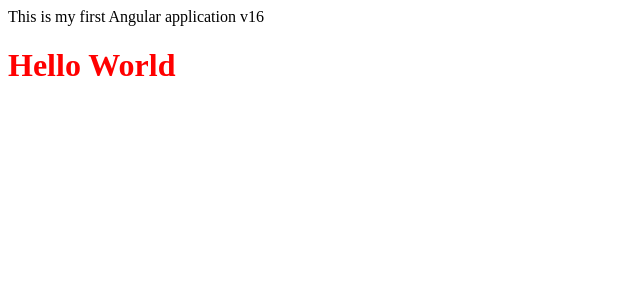
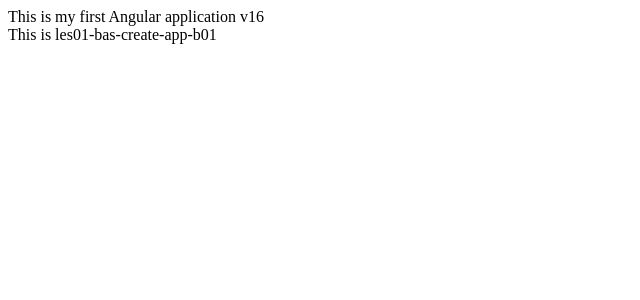
Before and after one commit to phucdo2601/LearnAngularFundametal, an Angular app in the folder v16/learn/Fundamental/les01-bas-create-app-b01/: page / in a window 1280 px wide. Shown: the top 300 px of the page, without its empty margins (0-640 px from the left). Built offline with nearby package versions, Linux system fonts and the light colour scheme.

Commit message:
[learn-angular16] 04-Basic ng-if b01

```diff
--- a/v16/learn/Fundamental/les01-bas-create-app-b01/src/app/app.component.html
+++ b/v16/learn/Fundamental/les01-bas-create-app-b01/src/app/app.component.html
@@ -1,4 +1,5 @@
 This is my first Angular application v16
-<div style="color: red;">
-    <app-student></app-student>
+
+<div *ngIf="num1 > num2">
+    This is {{title}}
 </div>
--- a/v16/learn/Fundamental/les01-bas-create-app-b01/src/app/app.component.ts
+++ b/v16/learn/Fundamental/les01-bas-create-app-b01/src/app/app.component.ts
@@ -7,4 +7,8 @@
 })
 export class AppComponent {
   title = 'les01-bas-create-app-b01';
+  visible = true;
+
+  num1 = 10;
+  num2 = 5;
 }
```
